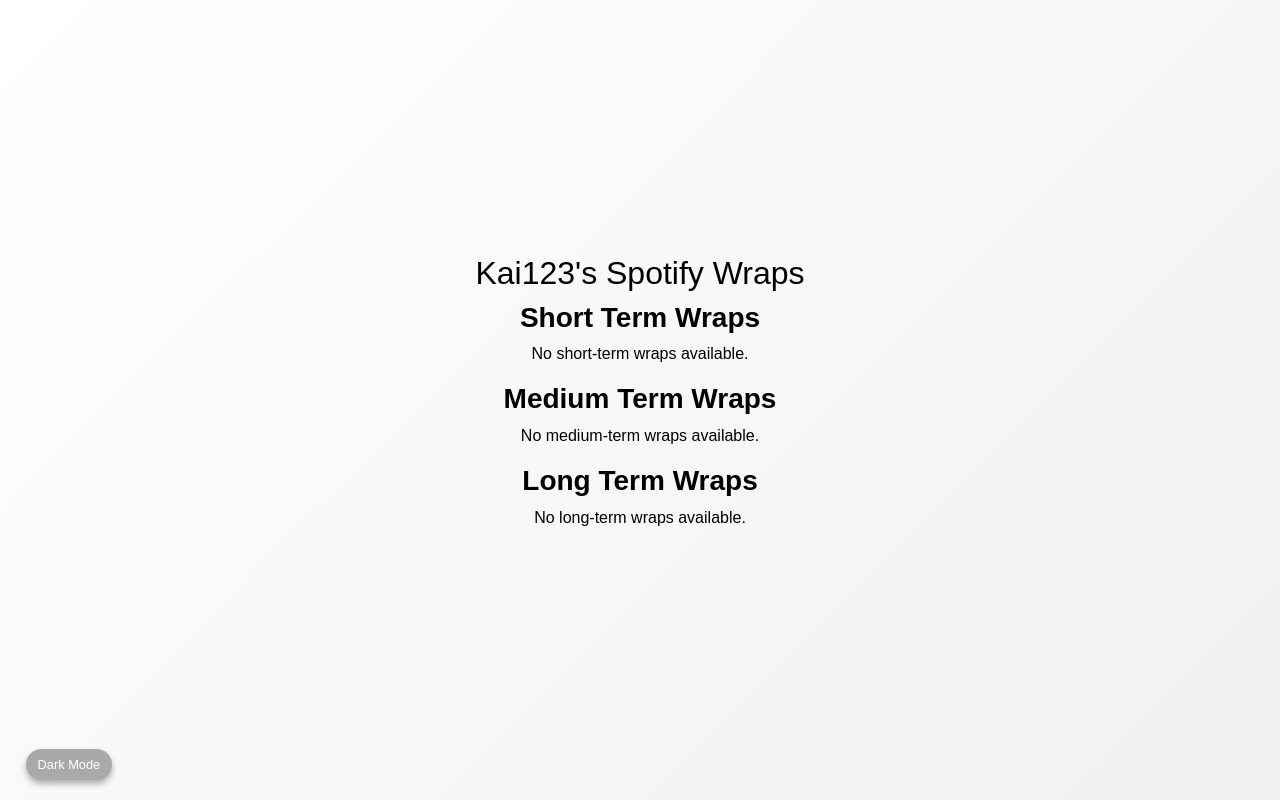
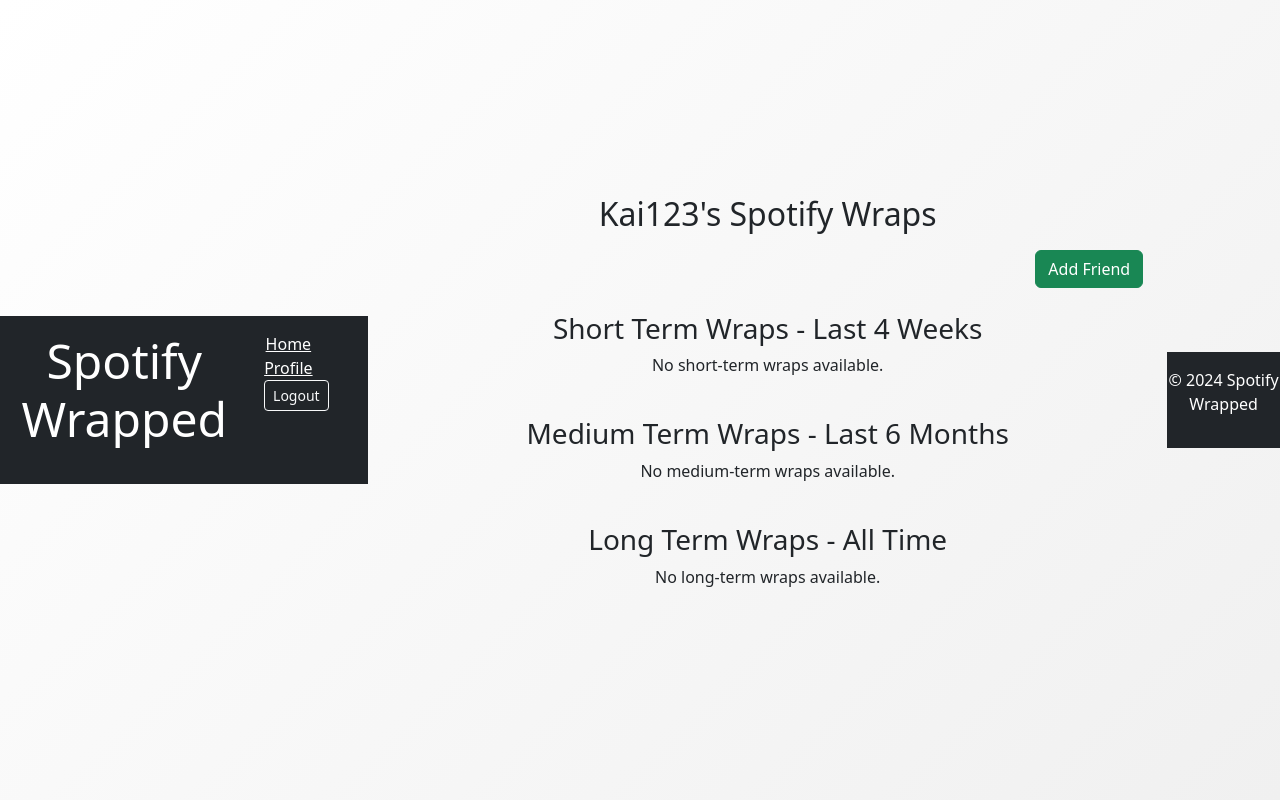
Before and after one commit to chokyler01/SpotifyWrapper, a Django app: page /profile/ in a window 1280 px wide. Run offline with Django 5.2, Linux system fonts and the light colour scheme; a user stored in the database is signed in; data comes from the database, SQL or seed files in the repository; both versions use the stored data as it was after the commit; parts of the project's set-up code (start-up, migrations or seed data) failed here and were passed over; some libraries are stand-ins or nearby versions.

Commit message:
Add a friend feature
Created add a friend page within profile page. Added a setting to make wraps private or public. Not sure if it works though. Also, the wrapper doesn't save properly. This may be an already existing problem.

```diff
--- a/SpotifyWrapper/settings.py
+++ b/SpotifyWrapper/settings.py
@@ -54,7 +54,7 @@ ROOT_URLCONF = 'SpotifyWrapper.urls'
 TEMPLATES = [
     {
         'BACKEND': 'django.template.backends.django.DjangoTemplates',
-        'DIRS': [],
+        'DIRS': [BASE_DIR / "templates"],
         'APP_DIRS': True,
         'OPTIONS': {
             'context_processors': [
--- a/Wrapped/templates/profile.html
+++ b/Wrapped/templates/profile.html
@@ -1,86 +1,91 @@
-<html>
-<head>
-    {% load custom_tags%}
+{% extends "base.html" %}
+{% load custom_tags %}
 {% load static %}
-    <link href =" https://cdn.jsdelivr.net/npm/bootstrap@5.3.3/dist/css/bootstrap.min.css" rel="stylesheet" integrity="sha384-..." crossorigin="anonymous">
-    <link rel="stylesheet" href="{% static 'css/styles.css' %}">
-</head>
 
-<div class = "container">
-<h2>{{ user.username }}'s Spotify Wraps</h2>
-    <div class= "row">
-        <h3 style = "font-weight: bold;">Short Term Wraps</h3>
+{% block title %}Profile - Spotify Wrapped{% endblock %}
+
+{% block content %}
+<div class="container my-4 profile-page">
+    <h2 class="text-center">{{ user.username }}'s Spotify Wraps</h2>
+
+    <!-- Add Friend Link -->
+    <div class="d-flex justify-content-end my-3">
+        <a href="{% url 'add_friend' %}" class="btn btn-success">Add Friend</a>
     </div>
-    <div class = "row" id = "length_title">
+
+    <!-- Wrap Sections: Short, Medium, Long -->
+    <div class="wrap-sections">
+        <!-- Short Term Wraps -->
+        <h3 class="mt-4">Short Term Wraps - Last 4 Weeks</h3>
+        <div class="row">
             {% if short_term_wraps %}
-                {% regroup short_term_wraps by created_at.date as grouped_short_term_wraps %}
-                {% for group in grouped_short_term_wraps %}
-                    <div class="card">
-                        <div class="card-body">
-                        <h4 class="card-title" style = "font-weight: bold">{{ group.grouper }}</h4>
-                            <br>
-                        <img src="{% static 'images/spotify_logo.png' %}" class="card-img-top w-50" alt="...">
-                          <br> <br>
-                        <p class="card-text">Spotify Wrapped - 4 Weeks <br> Created on {{ group.grouper }}</p>
-                          <a href="{% url 'view_wraps' %}?wrap_id={{ group.list.0.id }}"> <button class="button" type = "submit">View Wrap Details</button></a>
+                {% for wrap in short_term_wraps %}
+                    <div class="col-lg-3 col-md-4 col-sm-6 mb-4">
+                        <div class="card wrap-card">
+                            <div class="card-body text-center">
+                                <h4 class="card-title">{{ wrap.created_at.date }}</h4>
+                                <img src="{% static 'images/spotify_logo.png' %}" class="card-img-top mx-auto d-block my-2" alt="Spotify Logo" style="width: 60px; height: 60px;">
+                                <p class="card-text">Spotify Wrapped - 4 Weeks <br> Created on {{ wrap.created_at.date }}</p>
+                                <a href="{% url 'view_wraps' %}?wrap_id={{ wrap.id }}" class="btn btn-primary mb-2">View Wrap Details</a>
+                                <a href="{% url 'toggle_visibility' wrap.id %}" class="btn btn-secondary">
+                                    {% if wrap.public %} Make Private {% else %} Make Public {% endif %}
+                                </a>
+                            </div>
                         </div>
                     </div>
                 {% endfor %}
             {% else %}
-            <p>No short-term wraps available.</p>
+                <p class="text-center">No short-term wraps available.</p>
             {% endif %}
         </div>
-    <div class = "row">
-        <h3 style = "font-weight: bold;">Medium Term Wraps</h3>
+
+        <!-- Medium Term Wraps -->
+        <h3 class="mt-4">Medium Term Wraps - Last 6 Months</h3>
+        <div class="row">
+            {% if medium_term_wraps %}
+                {% for wrap in medium_term_wraps %}
+                    <div class="col-lg-3 col-md-4 col-sm-6 mb-4">
+                        <div class="card wrap-card">
+                            <div class="card-body text-center">
+                                <h4 class="card-title">{{ wrap.created_at.date }}</h4>
+                                <img src="{% static 'images/spotify_logo.png' %}" class="card-img-top mx-auto d-block my-2" alt="Spotify Logo" style="width: 60px; height: 60px;">
+                                <p class="card-text">Spotify Wrapped - 6 Months <br> Created on {{ wrap.created_at.date }}</p>
+                                <a href="{% url 'view_wraps' %}?wrap_id={{ wrap.id }}" class="btn btn-primary mb-2">View Wrap Details</a>
+                                <a href="{% url 'toggle_visibility' wrap.id %}" class="btn btn-secondary">
+                                    {% if wrap.public %} Make Private {% else %} Make Public {% endif %}
+                                </a>
                             </div>
-    <div class = "row" id = "length_title">
-        {% if medium_term_wraps %}
-                {% regroup medium_term_wraps by created_at.date as grouped_medium_term_wraps %}
-                {% for group in grouped_medium_term_wraps %}
-                    <div class="card">
-                        <div class="card-body">
-                        <h4 class="card-title" style = "font-weight: bold">{{ group.grouper }}</h4>
-                            <br>
-                        <img src="{% static 'images/spotify_logo.png' %}" class="card-img-top w-50" alt="...">
-                          <br> <br>
-                        <p class="card-text">Spotify Wrapped - 6 Months <br> Created on {{ group.grouper }}</p>
-                          <a href="{% url 'view_wraps' %}?wrap_id={{ group.list.0.id }}"> <button class="button" type = "submit">View Wrap Details</button></a>
                         </div>
                     </div>
                 {% endfor %}
             {% else %}
-            <p>No medium-term wraps available.</p>
+                <p class="text-center">No medium-term wraps available.</p>
             {% endif %}
         </div>
-    <div class = "row" id = "length_title">
-        <h3 style = "font-weight: bold;">Long Term Wraps</h3>
+
+        <!-- Long Term Wraps -->
+        <h3 class="mt-4">Long Term Wraps - All Time</h3>
+        <div class="row">
+            {% if long_term_wraps %}
+                {% for wrap in long_term_wraps %}
+                    <div class="col-lg-3 col-md-4 col-sm-6 mb-4">
+                        <div class="card wrap-card">
+                            <div class="card-body text-center">
+                                <h4 class="card-title">{{ wrap.created_at.date }}</h4>
+                                <img src="{% static 'images/spotify_logo.png' %}" class="card-img-top mx-auto d-block my-2" alt="Spotify Logo" style="width: 60px; height: 60px;">
+                                <p class="card-text">Spotify Wrapped - All Time <br> Created on {{ wrap.created_at.date }}</p>
+                                <a href="{% url 'view_wraps' %}?wrap_id={{ wrap.id }}" class="btn btn-primary mb-2">View Wrap Details</a>
+                                <a href="{% url 'toggle_visibility' wrap.id %}" class="btn btn-secondary">
+                                    {% if wrap.public %} Make Private {% else %} Make Public {% endif %}
+                                </a>
                             </div>
-    <div class = "row">
-        {% if long_term_wraps %}
-            <ul>
-                {% regroup long_term_wraps by created_at.date as grouped_long_term_wraps %}
-                {% for group in grouped_long_term_wraps %}
-                    <div class="card">
-                        <div class="card-body">
-                        <h4 class="card-title" style = "font-weight: bold">{{ group.grouper }}</h4>
-                            <br>
-                        <img src="{% static 'images/spotify_logo.png' %}" class="card-img-top w-50" alt="...">
-                          <br> <br>
-                        <p class="card-text">Spotify Wrapped - All Time <br> Created on {{ group.grouper }}</p>
-                          <a href="{% url 'view_wraps' %}?wrap_id={{ group.list.0.id }}"> <button class="button" type = "submit">View Wrap Details</button></a>
                         </div>
                     </div>
                 {% endfor %}
-            </ul>
             {% else %}
-            <p>No long-term wraps available.</p>
+                <p class="text-center">No long-term wraps available.</p>
             {% endif %}
         </div>
     </div>
-<button id="dark-mode-toggle" class="button">Toggle Dark Mode</button>
-
-{% block content %}{% endblock %}
-
-<script src="{% static 'dark-mode-toggle.js' %}"></script>
-
-</html>
+</div>
+{% endblock %}
--- a/Wrapped/urls.py
+++ b/Wrapped/urls.py
@@ -1,3 +1,5 @@
+# urls.py
+
 from django.urls import path
 from . import views
 
@@ -7,11 +9,13 @@ urlpatterns = [
     path('login/', views.login_view, name='login'),
     path('logout/', views.logout_view, name='logout'),
     path('wraps/', views.view_wraps, name='view_wraps'),
-    #path('wraps/delete/<int:wrap_id>/', views.delete_wrap, name='delete_wrap'),
     path('delete_account/', views.delete_account, name='delete_account'),
     path('callback/', views.callback, name='callback'),
-    path('spotify/link/', views.spotify_link, name='spotify_link'),  # Spotify link route
-    path('contact/', views.contact_view, name='contact'),  # Contact Developers route
+    path('spotify/link/', views.spotify_link, name='spotify_link'),
+    path('contact/', views.contact_view, name='contact'),
     path('profile/', views.profile_view, name='profile'),
     path('choose_time/', views.choose_wrap_time, name='choose_wrap_time'),
+    path('add_friend/', views.add_friend_view, name='add_friend'),
+    path('wrap/<int:wrap_id>/toggle_visibility/', views.update_wrap_visibility, name='toggle_visibility'),
+    path('shared_wraps/', views.view_shared_wraps, name='shared_wraps'),
 ]
--- a/Wrapped/views.py
+++ b/Wrapped/views.py
@@ -1,16 +1,43 @@
-from django.shortcuts import render, redirect
+from django.shortcuts import render, redirect, get_object_or_404
 from django.contrib.auth import login, logout
 from django.contrib.auth.forms import UserCreationForm, AuthenticationForm
 from django.contrib.auth.decorators import login_required
 from urllib.parse import urlencode
 import requests
-from .models import SpotifyWrap
+from .models import SpotifyWrap, Friendship
+from .forms import AddFriendForm
+from django.contrib.auth.models import User
 from django.conf import settings
 from .API_requests import fetch_spotify_data
 from django.http import HttpResponse
 from collections import Counter
 
+@login_required
+def add_friend_view(request):
+    form = AddFriendForm()
+    if request.method == 'POST':
+        form = AddFriendForm(request.POST)
+        if form.is_valid():
+            friend_username = form.cleaned_data['friend_username']
+            friend = User.objects.get(username=friend_username)
+            Friendship.objects.get_or_create(user=request.user, friend=friend)
+            Friendship.objects.get_or_create(user=friend, friend=request.user)
+            return redirect('profile')
 
+    return render(request, 'add_friend.html', {'form': form})
+
+@login_required
+def update_wrap_visibility(request, wrap_id):
+    wrap = get_object_or_404(SpotifyWrap, id=wrap_id, user=request.user)
+    wrap.public = not wrap.public
+    wrap.save()
+    return redirect('profile')
+
+@login_required
+def view_shared_wraps(request):
+    friends = request.user.friendships.all().values_list('friend', flat=True)
+    shared_wraps = SpotifyWrap.objects.filter(user__in=friends, public=True)
+    return render(request, 'shared_wraps.html', {'shared_wraps': shared_wraps})
 
 def choose_wrap_time(request):
     """Allow user to select the time range for their Spotify Wrapped."""
--- /dev/null
+++ b/templates/base.html
@@ -0,0 +1,45 @@
+<!DOCTYPE html>
+<html lang="en">
+<head>
+    <meta charset="UTF-8">
+    <meta name="viewport" content="width=device-width, initial-scale=1.0">
+    <title>{% block title %}Spotify Wrapped{% endblock %}</title>
+    {% load static %}
+    <link rel="stylesheet" href="{% static 'css/styles.css' %}">
+    <link href="https://cdnjs.cloudflare.com/ajax/libs/bootstrap/5.3.3/css/bootstrap.min.css" rel="stylesheet">
+</head>
+<body>
+
+    <!-- Header -->
+    <header class="bg-dark text-white py-3">
+        <div class="container d-flex justify-content-between">
+            <h1 class="h4">Spotify Wrapped</h1>
+            <nav>
+                <a href="{% url 'home' %}" class="text-white me-3">Home</a>
+                {% if user.is_authenticated %}
+                    <a href="{% url 'profile' %}" class="text-white me-3">Profile</a>
+                    <form action="{% url 'logout' %}" method="POST" class="d-inline">
+                        {% csrf_token %}
+                        <button type="submit" class="btn btn-outline-light btn-sm">Logout</button>
+                    </form>
+                {% else %}
+                    <a href="{% url 'login' %}" class="text-white me-3">Login</a>
+                    <a href="{% url 'register' %}" class="text-white">Register</a>
+                {% endif %}
+            </nav>
+        </div>
+    </header>
+
+    <!-- Main content block -->
+    <main class="container my-5">
+        {% block content %}{% endblock %}
+    </main>
+
+    <!-- Footer -->
+    <footer class="bg-dark text-white py-3 text-center">
+        <p>&copy; 2024 Spotify Wrapped</p>
+    </footer>
+
+    <script src="{% static 'js/scripts.js' %}"></script>
+</body>
+</html>
```
Also changed, not shown: Wrapped/forms.py (added, +11 -0 lines), Wrapped/models.py (+11 -5 lines), Wrapped/templates/add_friend.html (added, +18 -0 lines), Wrapped/templates/shared_wraps.html (added, +26 -0 lines), Wrapped/migrations/0002_spotifywrap_public_spotifywrap_time_range_and_more.py (added), db.sqlite3. Lines whose indentation alone changed are shown as unchanged.
